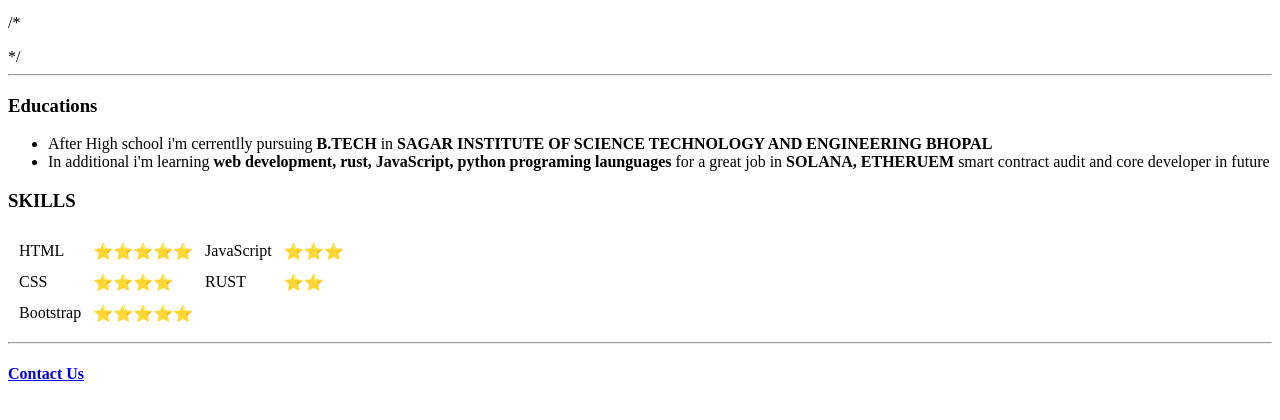
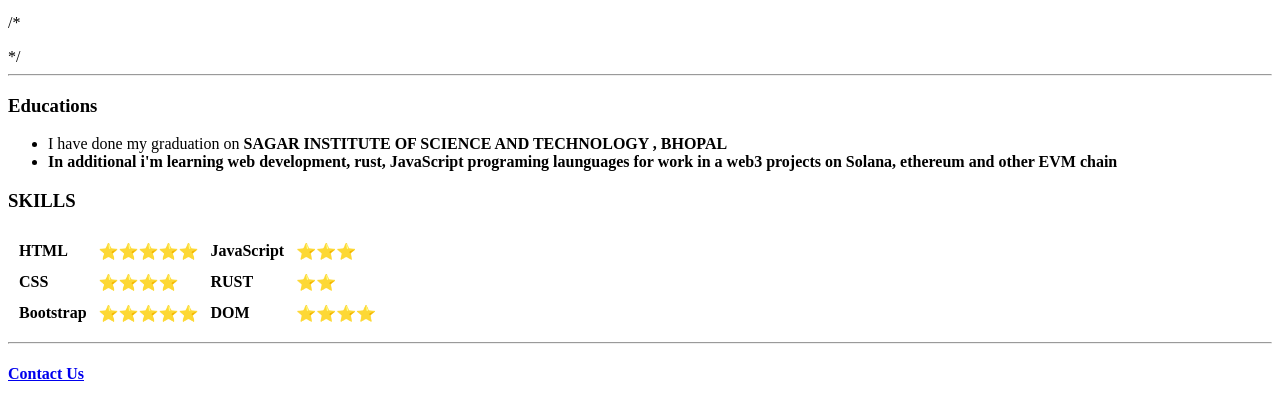
Before and after one commit to umangpal/cv, a plain HTML site: page index.html in a window 1280 px wide. Shown: the part 212-632 px from the top of the page. Drawn offline with Linux system fonts and the light colour scheme.

Commit message:
Update index.html

```diff
--- a/index.html
+++ b/index.html
@@ -15,8 +15,8 @@
 
   <h3>Educations</h3>
   <ul>
-    <li> After High school i'm cerrentlly pursuing <strong>B.TECH</strong> in <strong> SAGAR INSTITUTE OF SCIENCE TECHNOLOGY AND ENGINEERING BHOPAL</strong> </li>
-    <li>In additional i'm learning <strong> web development, rust, JavaScript, python programing launguages </strong> for a great job in <strong>SOLANA, ETHERUEM </strong> smart contract audit and core developer in future</li>
+    <li> I have done my graduation on <strong>SAGAR INSTITUTE OF SCIENCE AND TECHNOLOGY , BHOPAL </li>
+    <li>In additional i'm learning <strong> web development, rust, JavaScript programing launguages </strong> for work in a <strong> web3 </strong>projects on <strong>Solana, ethereum</strong> and other EVM chain</li>
   </ul>
 
   <h3>SKILLS</h3>
@@ -36,6 +36,8 @@
      <tr>
       <td>Bootstrap</td>
       <td>⭐️⭐️⭐️⭐️⭐️</td>
+      <td>DOM</td>
+       <td>⭐️⭐️⭐️⭐️</td>
     </tr>
   </table>
   <hr>
```
